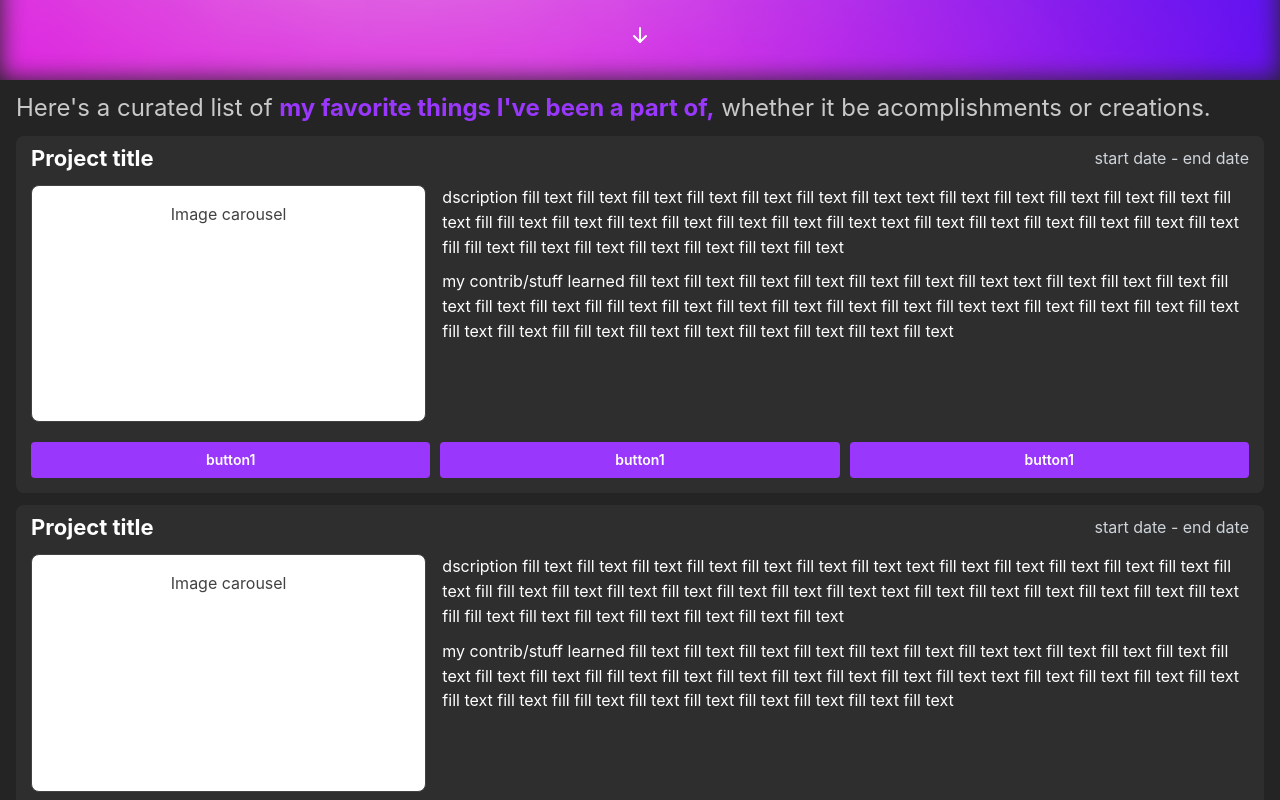
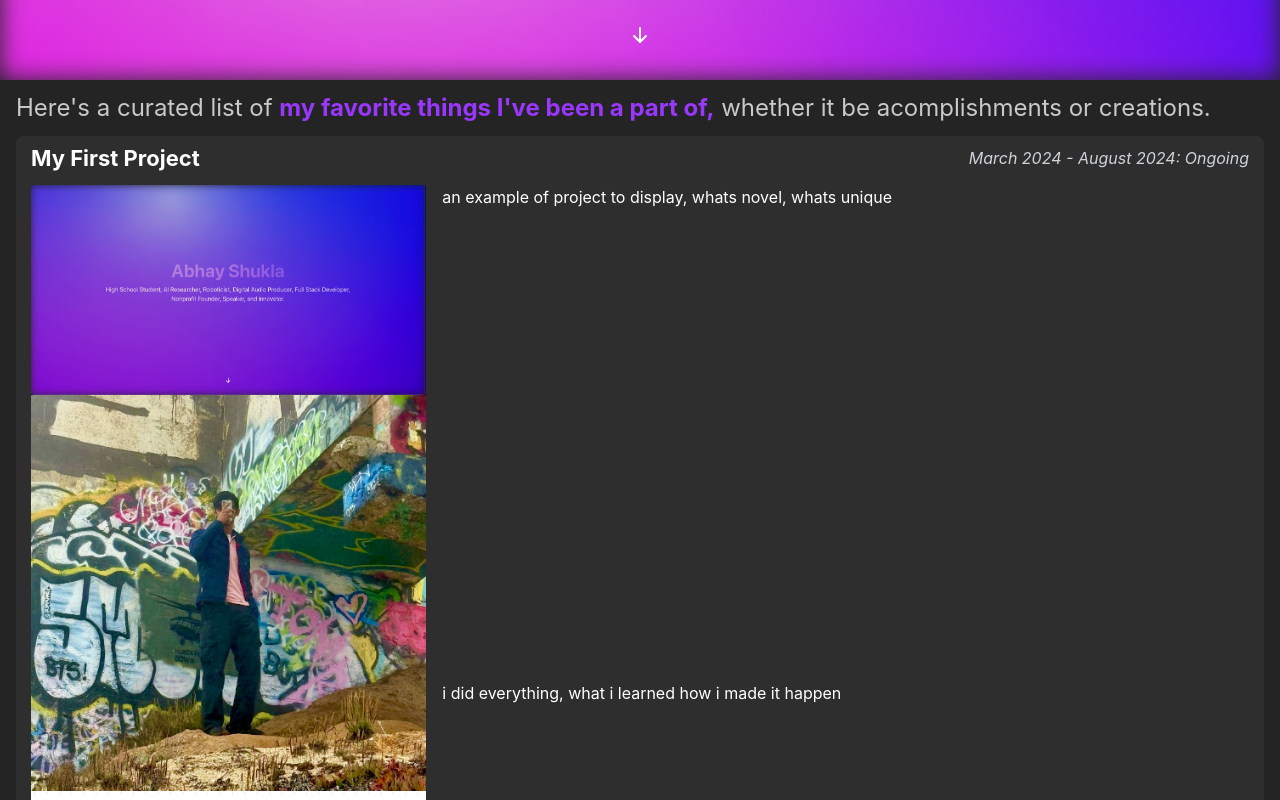
Before and after one commit to shuklabhay/shuklabhay.github.io, a React (Vite) app: page / in a window 1280 px wide. Shown: the part 720-1520 px from the top of the page. Built offline with nearby package versions, Linux system fonts and the light colour scheme.

Commit message:
project card stuff

```diff
--- a/package.json
+++ b/package.json
@@ -12,9 +12,11 @@
     "format-check": "prettier ./ --check"
   },
   "dependencies": {
-    "@mantine/core": "^7.12.1",
-    "@mantine/hooks": "^7.12.1",
+    "@mantine/carousel": "^7.12.2",
+    "@mantine/core": "^7.12.2",
+    "@mantine/hooks": "^7.12.2",
     "@mantine/nprogress": "^7.12.1",
+    "embla-carousel-react": "^8.2.0",
     "framer-motion": "^11.3.30",
     "prettier": "^3.3.3",
     "react": "^18.3.1",
--- a/sitedata/projects.json
+++ b/sitedata/projects.json
@@ -1,15 +1,22 @@
 [
   {
-    "title": "example project",
-    "startMonth": "2024-03",
-    "endMonth": "2024-06",
+    "title": "My First Project",
+    "startMonth": "March 2024",
+    "endMonth": "August 2024",
+    "ongoing": true,
     "description": "an example of project to display, whats novel, whats unique",
     "contribution": "i did everything, what i learned how i made it happen",
-    "images": ["image path", "image path", "image path"],
+    "images": [
+      { "src": "src/static/home_page.png", "alt": "home" },
+      { "src": "src/static/main_photo.jpg", "alt": "main pic" },
+      {
+        "src": "src/static/project component idea.png",
+        "alt": "component idea"
+      }
+    ],
     "links": [
-      { "link": "web link", "displayText": "site relating to project" },
-      { "link": "web link", "displayText": "site relating to project" },
-      { "link": "web link", "displayText": "site relating to project" }
+      { "url": "https://github.com/", "displayText": "git" },
+      { "url": "https://www.google.com/", "displayText": "google" }
     ]
   }
 ]
--- a/src/components/ProjectCard.tsx
+++ b/src/components/ProjectCard.tsx
@@ -1,67 +1,113 @@
-import React from "react";
-import {
-  Card,
-  Text,
-  Group,
-  Stack,
-  Button,
-  Image,
-  Grid,
-  Space,
-} from "@mantine/core";
+import React, { useState } from "react";
+import { Card, Text, Group, Button, Grid, Modal, Image } from "@mantine/core";
+import { InformativeLink, ProjectData } from "../utils/types";
+import { Carousel } from "@mantine/carousel";
 
-export default function ProjectCard() {
+export default function ProjectCard({
+  projectInfo,
+}: {
+  projectInfo: ProjectData;
+}) {
+  const {
+    title,
+    startMonth,
+    endMonth,
+    ongoing,
+    description,
+    contribution,
+    images,
+    links,
+  } = projectInfo;
+
+  const [opened, setOpened] = useState(false);
+
   return (
     <Card padding="15" radius="md" c="white">
       <Group justify="space-between" mb="10" mt="-10">
         <Text fz="22" fw={700}>
-          Project title
+          {title}
         </Text>
-        <Text fz={{ base: 12, sm: 16 }} c="gray">
-          start date - end date
+        <Text
+          fz={{ base: 12, sm: 16 }}
+          c="gray"
+          style={{ fontStyle: "italic" }}
+        >
+          {startMonth} - {endMonth}
+          {ongoing ? ": Ongoing" : ""}
         </Text>
       </Group>
 
       <Grid mb="20">
         <Grid.Col span={{ base: 12, sm: 4 }}>
-          <Card
-            withBorder
-            radius="md"
-            p="md"
-            bg="white"
-            c="dark"
-            style={{ aspectRatio: 5 / 3 }}
+          <Carousel withIndicators height={160} slideSize="100%">
+            {images.map((image) => (
+              <Carousel.Slide key={image.alt}>
+                <Image src={image.src} alt={image.alt} />
+              </Carousel.Slide>
+            ))}
+          </Carousel>
+        </Grid.Col>
+        <Grid.Col
+          span={{ base: 12, sm: 8 }}
+          style={{ display: "flex", flexDirection: "column" }}
+        >
+          <Text fz={{ base: 12, sm: 16 }} mb={10}>
+            {description}
+          </Text>
+          <div
+            style={{
+              display: "flex",
+              flexDirection: "column",
+              justifyContent: "center",
+              flexGrow: 1,
+            }}
           >
-            <Text ta="center">Image carousel</Text>
-          </Card>
-        </Grid.Col>
-        <Grid.Col span={{ base: 12, sm: 8 }}>
-          <Text fz={{ base: 12, sm: 16 }} mb={10}>
-            dscription fill text fill text fill text fill text fill text fill
-            text fill text text fill text fill text fill text fill text fill
-            text fill text fill fill text fill text fill text fill text fill
-            text fill text fill text text fill text fill text fill text fill
-            text fill text fill text fill fill text fill text fill text fill
-            text fill text fill text fill text
-          </Text>
-          <Text fz={{ base: 12, sm: 16 }}>
-            my contrib/stuff learned fill text fill text fill text fill text
-            fill text fill text fill text text fill text fill text fill text
-            fill text fill text fill text fill fill text fill text fill text
-            fill text fill text fill text fill text text fill text fill text
-            fill text fill text fill text fill text fill fill text fill text
-            fill text fill text fill text fill text fill text
-          </Text>
+            <Text fz={{ base: 12, sm: 16 }}>{contribution}</Text>
+          </div>
         </Grid.Col>
       </Grid>
 
       <Group gap={10} grow>
-        <Button variant="filled">button1</Button>
+        {links.map((linkObject: InformativeLink) => (
+          <Button
+            component="a"
+            href={linkObject.url}
+            target="_blank"
+            variant="filled"
+            rel="noopener noreferrer"
+            key={linkObject.displayText}
+          >
+            {linkObject.displayText}
+          </Button>
+        ))}
+      </Group>
 
-        <Button variant="filled">button1</Button>
-
-        <Button variant="filled">button1</Button>
-      </Group>
+      <Modal
+        opened={opened}
+        onClose={() => setOpened(false)}
+        size="xl"
+        withCloseButton={false}
+      >
+        <Carousel
+          withIndicators
+          height={400}
+          slideSize="100%"
+          styles={{
+            control: {
+              "&[data-inactive]": {
+                opacity: 1,
+                backgroundColor: "rgba(0, 0, 0, 0.4)",
+              },
+            },
+          }}
+        >
+          {images.map((image) => (
+            <Carousel.Slide key={image.alt}>
+              <Image src={image.src} alt={image.alt} fit="fill" />
+            </Carousel.Slide>
+          ))}
+        </Carousel>
+      </Modal>
     </Card>
   );
 }
--- a/src/pages/Projects.tsx
+++ b/src/pages/Projects.tsx
@@ -2,6 +2,7 @@ import { Stack, Text } from "@mantine/core";
 import ProjectCard from "../components/ProjectCard";
 import { useEffect, useState } from "react";
 import loadProjectsData from "../utils/data";
+import { SiteData } from "../utils/types";
 
 export default function Projects() {
   const [siteData, setSiteData] = useState<SiteData>();
@@ -15,6 +16,9 @@ export default function Projects() {
   }, []);
 
   if (siteData) {
+    const awards = siteData.awards;
+    const projects = siteData.projects;
+
     return (
       <>
         <div style={{ paddingBlock: 10 }}>
@@ -28,8 +32,9 @@ export default function Projects() {
         </div>
 
         <Stack gap={12}>
-          <ProjectCard />
-          <ProjectCard />
+          {projects.map((project) => {
+            return <ProjectCard projectInfo={project} />;
+          })}
         </Stack>
       </>
     );
```
Also changed, not shown: src/utils/types.ts (+6 -4 lines), 1 other file (tests, documents, lock files or other folders).
